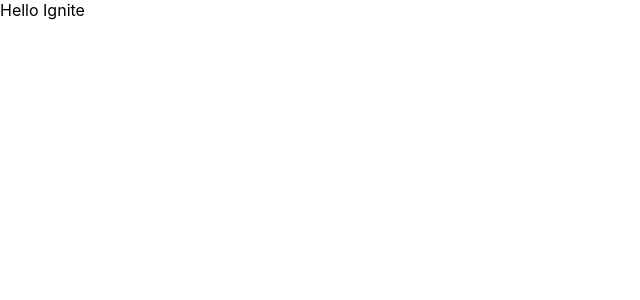
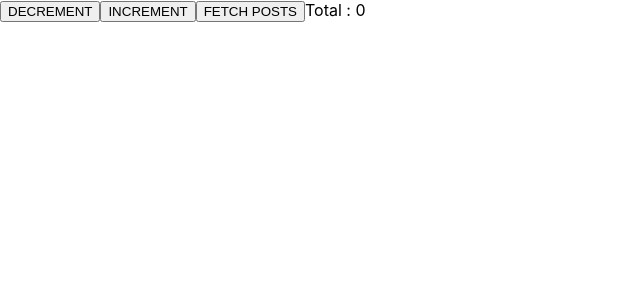
Before and after one commit to limitlesscreator/scrimba-2, a React (Create React App) app: page / in a window 1280 px wide. Shown: the top 300 px of the page, without its empty margins (0-640 px from the left). Built offline with nearby package versions, Linux system fonts and the light colour scheme; no server answers.

Commit message:
practice Redux-Thunk/ Middleware

```diff
--- a/package.json
+++ b/package.json
@@ -14,6 +14,7 @@
     "react-router-dom": "^6.3.0",
     "react-scripts": "5.0.0",
     "redux": "^4.1.2",
+    "redux-logger": "^3.0.6",
     "redux-thunk": "^2.4.1",
     "styled-components": "^5.3.5",
     "web-vitals": "^2.1.4"
--- a/src/App.js
+++ b/src/App.js
@@ -1,11 +1,15 @@
 import './App.css';
 import React, {useEffect, useState} from "react";
-import {useDispatch} from "react-redux";
+import {useDispatch, useSelector} from "react-redux";
 import {loadGames} from "./actions/gamesAction";
+import {decrement, increment} from "./actions/action";
+import axios from "axios";
+import {fetchPosts} from "./actions/fetchPosts";
 
 
 function App() {
     const dispatch = useDispatch()
+    const value = useSelector(data => data.user)
 
     const getData = async () => {
         console.log('fetching data...')
@@ -14,14 +18,19 @@ function App() {
     }
 
     useEffect(() => {
-        getData()
+        // getData()
     }, [])
 
     return (
         <div>
-            Hello Ignite
+            <button onClick={() => dispatch(decrement())}>DECREMENT</button>
+            <button onClick={() => dispatch(increment())}>INCREMENT</button>
+            <button onClick={() => dispatch(fetchPosts())}>FETCH POSTS</button>
+            Total : {value}
         </div>
     )
 }
 
 export default App;
+
+// 2:40
--- /dev/null
+++ b/src/actions/action.js
@@ -0,0 +1,6 @@
+export const increment = () => {
+    return {type: 'INCREMENT'}
+}
+export const decrement = () => {
+    return {type: 'DECREMENT'}
+}
--- /dev/null
+++ b/src/actions/fetchPosts.js
@@ -0,0 +1,6 @@
+import axios from "axios";
+
+export const fetchPosts =  ()  => {
+    // gonna be an error if we try to fetch data here) and then put it into obj
+    return {type: 'FETCH_POSTS'}
+}
--- a/src/index.js
+++ b/src/index.js
@@ -3,16 +3,55 @@ import ReactDOM from 'react-dom/client';
 import './index.css';
 import App from './App';
 import reportWebVitals from './reportWebVitals';
-import {createStore,applyMiddleware,compose} from "redux";
-import {Provider} from "react-redux";
+import {createStore, applyMiddleware, compose} from "redux";
+import {Provider, useSelector} from "react-redux";
 import {rootReducer} from "./reducers";
 import thunk from "redux-thunk";
+import {logger} from "redux-logger/src";
+import axios from "axios";
 
 const composeEnchancer = window.__REDUX_DEVTOOLS_EXTENSION_COMPOSE__ || compose
 
+const myLogger = (store) => (next) => (action) => {
+    // console.log('middleware run')
+    return next(action)
+}
+const secondMiddleware = (store) => (next) => (action) => {
+    console.log('second middleware run')
+    return next(action)
+}
+
+const capAtTen = store => next => action => {
+    console.log('third middleware')
+    if (store.getState().user === 10) {
+        return next({type: 'DECREMENT'})
+    }
+    next(action)
+}
+// const middleWareSecond = (store) => {
+//     // without 'next' and 'action' our action object gonna die in middleware
+//     return (next) => {
+//         return (action) => {
+//             console.log('middle ware ran')
+//             return next(action)
+//         }
+//     }
+// }
+
+const fetchMiddleWare = state => next => async action => {
+    console.log('it works')
+    const data = await axios.get('https://jsonplaceholder.typicode.com/posts')
+    return next({...action, payload: data.data})
+}
+
 const store = createStore(
     rootReducer,
-    composeEnchancer(applyMiddleware(thunk))
+    composeEnchancer(applyMiddleware(thunk,
+        myLogger,
+        secondMiddleware,
+        capAtTen,
+        fetchMiddleWare,
+    ))
 )
 
 const root = ReactDOM.createRoot(document.getElementById('root'))
@@ -20,8 +59,4 @@ root.render(<Provider store={store}>
     <App/>
 </Provider>)
 
-// If you want to start measuring performance in your app, pass a function
-// to log results (for example: reportWebVitals(console.log))
-// or send to an analytics endpoint. Learn more: https://bit.ly/CRA-vitals
 reportWebVitals();
-// 22
--- a/src/reducers/index.js
+++ b/src/reducers/index.js
@@ -1,18 +1,27 @@
 import {gameReducer} from "./gamesReducer";
 import {combineReducers} from "redux";
+import {postsReducer} from "./postsReducer";
 
-const initState = {
-    name: '',
-    isLogged: false,
-}
-const userReducer = (state = initState, action) => {
+const initState = 0
+const counterReducer = (state = initState, action) => {
+    // making console log for better understand the flow of reducer and middleware :D
+    // console.log('our reducer run')
+    console.log(`our action type is: ${action.type}`)
     switch (action.type) {
+        case "INCREMENT":
+            return state + 1
+        case "DECREMENT":
+            return state - 1
         default:
-            return {...state}
+            return state
     }
+
 }
 
 export const rootReducer = combineReducers({
     games: gameReducer,
-    user: userReducer
+    user: counterReducer,
+    posts: postsReducer
 })
+
+// 5:28
--- /dev/null
+++ b/src/reducers/postsReducer.js
@@ -0,0 +1,10 @@
+const initState = []
+export const postsReducer = (state = initState, action) => {
+    switch (action.type) {
+        case 'FETCH_POSTS':
+            return [...initState, action.payload]
+        default:
+            return state
+
+    }
+}
```
Also changed, not shown: 1 other file (tests, documents, lock files or other folders).
